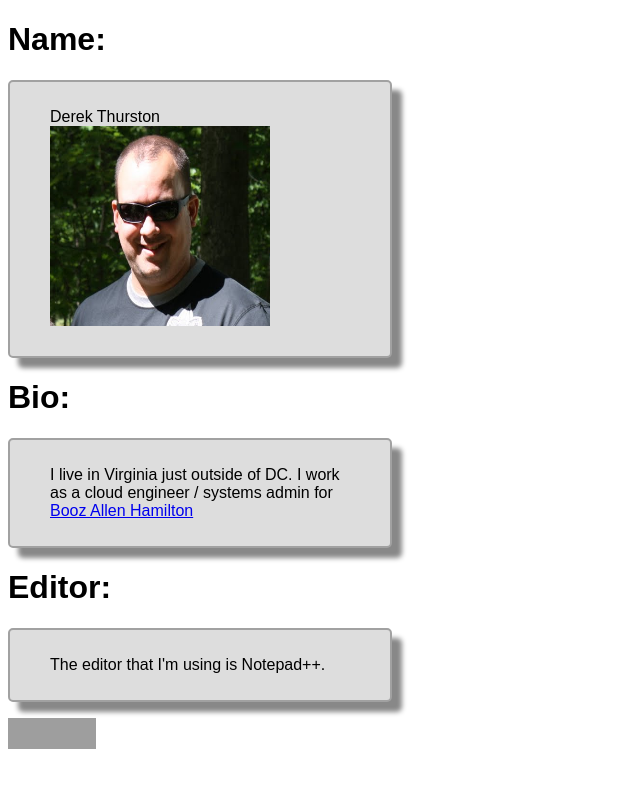
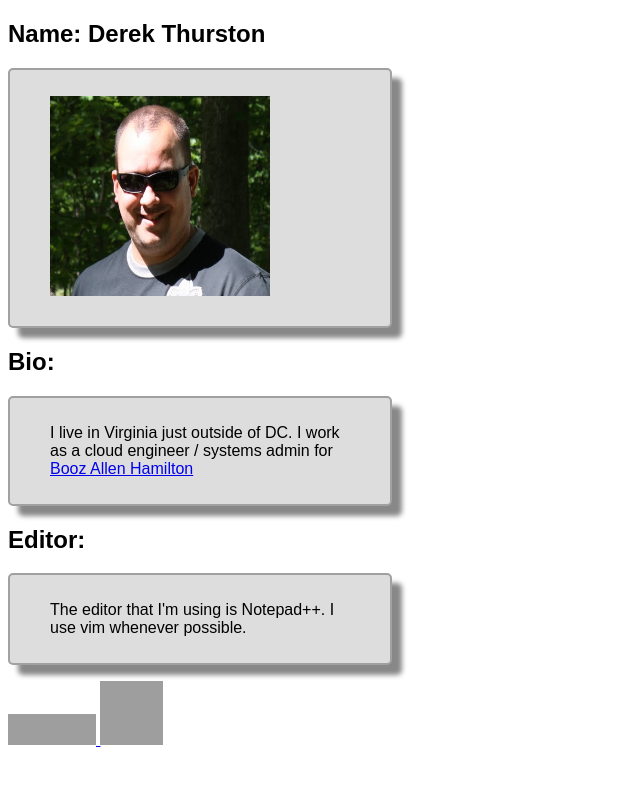
Before and after one commit to dthurston/p1.wingsthings.biz, a plain HTML site: page index.html in a window 1280 px wide. Shown: the whole page, without its empty margins (0-640 px from the left). Drawn offline with Linux system fonts and the light colour scheme; grey boxes are pictures that could not be loaded.

Commit message:
added valid HTML 5 tag and touched up some formatting

```diff
--- a/index.html
+++ b/index.html
@@ -16,17 +16,17 @@
   <meta name="author" content="Derek Thurston" />
 </head>
 <body>
-<h1>Name:</h1>
+<h2>Name: Derek Thurston</h2>
 <div>
-  <p>Derek Thurston <img src="img/profile.png" id="mypic" alt="My Picture" height="200" width="220"/></p>
+  <p><img src="img/profile.png" id="mypic" alt="My Picture" height="200" width="220"/></p>
 </div>
-<h1>Bio:</h1>
+<h2>Bio:</h2>
 <div>
   <p>I live in Virginia just outside of DC.  I work as a cloud engineer / systems admin for <a href="http://www.boozallen.com">Booz Allen Hamilton</a></p>
 </div>
-<h1>Editor:</h1>
+<h2>Editor:</h2>
 <div>
-  <p>The editor that I'm using is Notepad++.</p>
+  <p>The editor that I'm using is Notepad++.  I use vim whenever possible.</p>
 </div>
 <p>
     <a href="http://jigsaw.w3.org/css-validator/check/referer">
@@ -34,6 +34,9 @@
             src="http://jigsaw.w3.org/css-validator/images/vcss"
             alt="Valid CSS!" />
     </a>
+	<a href="http://validator.w3.org/check?uri=http%3A%2F%2Fp1.wingsthings.biz%2F">
+		<img src="http://www.w3.org/html/logo/badge/html5-badge-h-solo.png" width="63" height="64" alt="Valid HTML5!" title="Valid HTML5!">
+	</a>
 </p>
 </body>
 </html>
```
